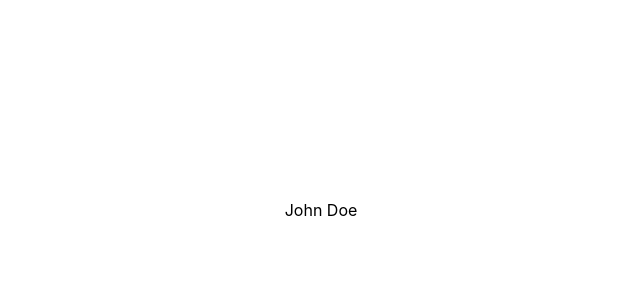
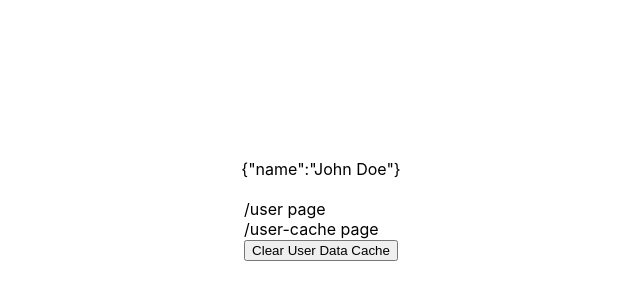
Before and after one commit to nossbigg/nextjs-ssr-localcache-example, a Next.js app: page /user in a window 1280 px wide. Shown: the part 190-490 px from the top of the page, without its empty margins (319-959 px from the left). Built offline with nearby package versions, Linux system fonts and the light colour scheme.

Commit message:
Add link helpers + cache clear button

```diff
--- /dev/null
+++ b/pages/api/clearCache.ts
@@ -0,0 +1,11 @@
+import { NextApiRequest, NextApiResponse } from "next";
+import Memcached from "memcached";
+const memcached = new Memcached("localhost:11211");
+
+export default async function handler(
+  req: NextApiRequest,
+  res: NextApiResponse
+) {
+  memcached.flush(() => {});
+  res.status(200).json({ ok: "true" });
+}
--- a/pages/user/index.tsx
+++ b/pages/user/index.tsx
@@ -1,14 +1,18 @@
 import type { NextPage } from "next";
+import { HelperLinks } from "src/common/HelperLinks";
 import styles from "../../styles/Home.module.css";
 
 type NextPageProps = { data: { name: string } };
 
 const User: NextPage<NextPageProps> = (props) => {
-  const { name } = props.data;
-
   return (
     <div className={styles.container}>
-      <main className={styles.main}>{name}</main>
+      <main className={styles.main}>
+        {JSON.stringify(props.data)}
+        <br />
+        <br />
+        <HelperLinks />
+      </main>
     </div>
   );
 };
--- /dev/null
+++ b/src/common/HelperLinks/HelperLinks.tsx
@@ -0,0 +1,16 @@
+export const HelperLinks = () => {
+  return (
+    <div>
+      <a href="/user">/user page</a>
+      <br />
+      <a href="/user-cached">/user-cache page</a>
+      <br />
+      <button onClick={onClearCacheButton}>Clear User Data Cache</button>
+    </div>
+  );
+};
+
+const onClearCacheButton = async () => {
+  await fetch("http://localhost:3000/api/clearCache");
+  alert("cache cleared!");
+};
--- /dev/null
+++ b/src/common/HelperLinks/index.ts
@@ -0,0 +1 @@
+export * from "./HelperLinks";
```
Also changed, not shown: pages/index.tsx (+7 -1 lines), pages/user-cached/index.tsx (+7 -1 lines).
